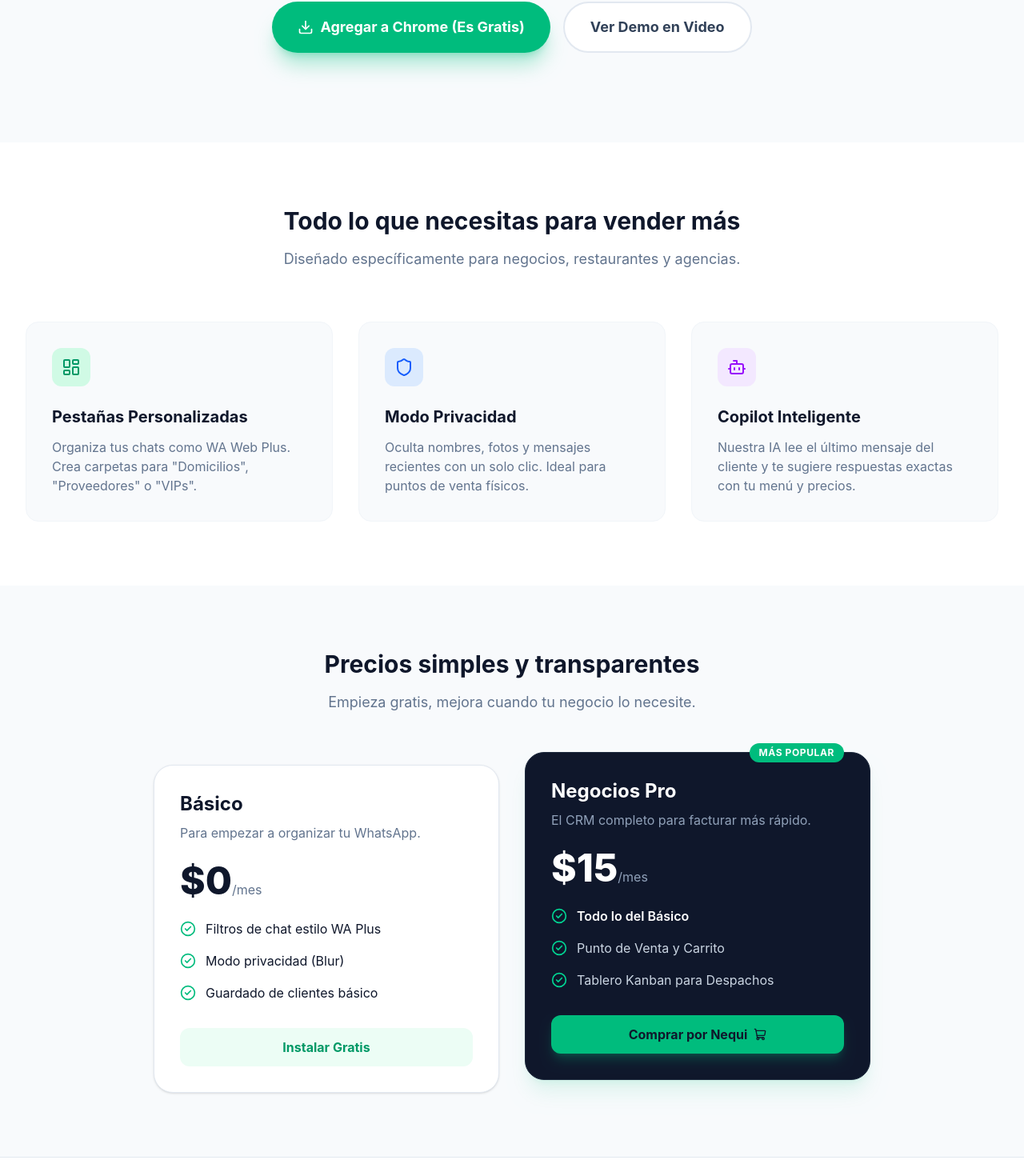
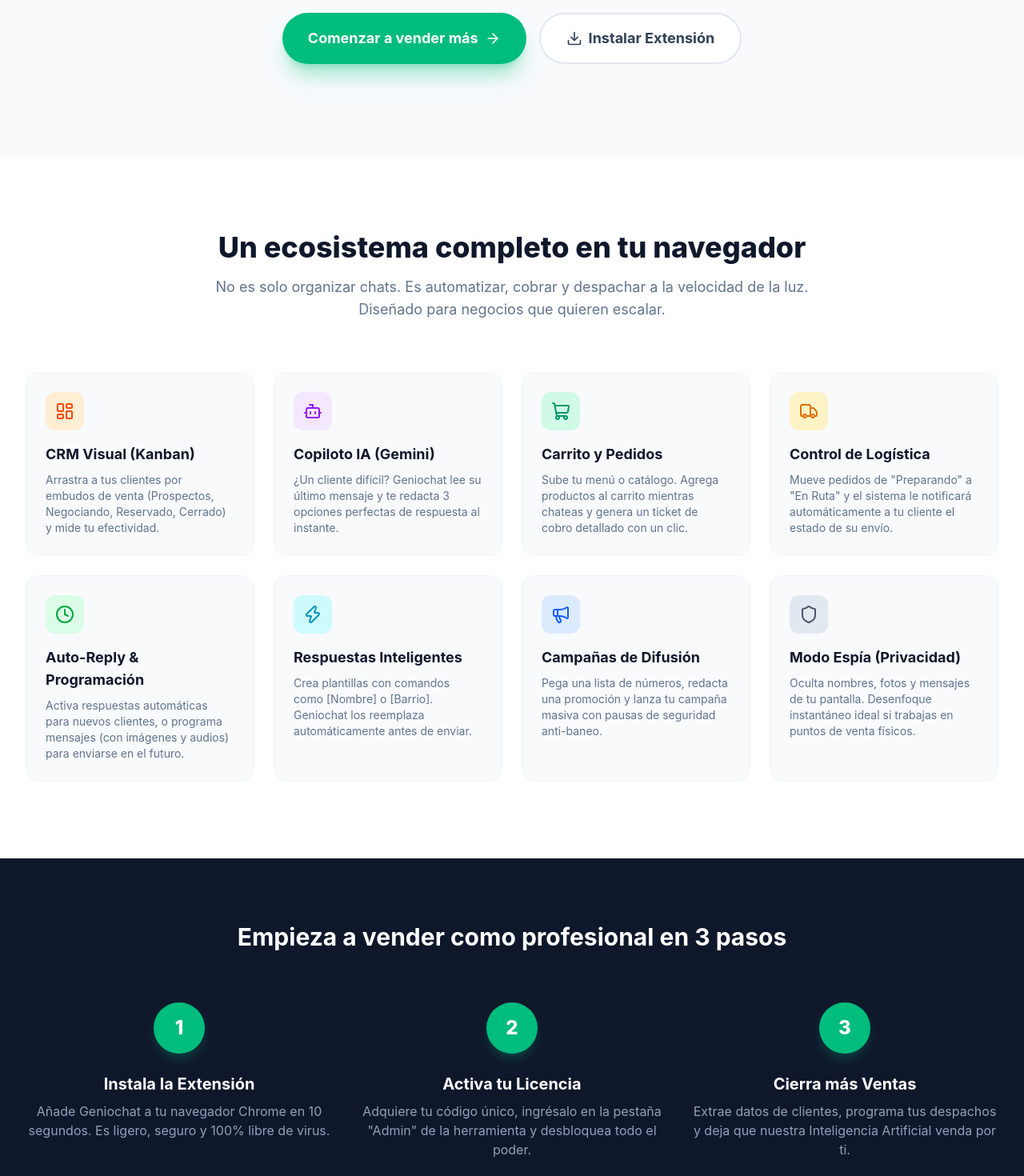
Before and after one commit to marketingdejuan/geniochat-landing, a React (Vite) app: page / in a window 1280 px wide. Shown: the part 540-2010 px from the top of the page at 80% size. Built offline with nearby package versions, Linux system fonts and the light colour scheme.

Commit message:
Mejora de Landing con todas las funciones

```diff
--- a/src/App.jsx
+++ b/src/App.jsx
@@ -1,5 +1,9 @@
 import React from 'react';
-import { Download, CheckCircle2, Shield, LayoutDashboard, MessageSquare, Users, Star, ShoppingCart, Bot } from 'lucide-react';
+import {
+  Download, CheckCircle2, Shield, LayoutDashboard, MessageSquare,
+  Users, Star, ShoppingCart, Bot, Truck, Clock, Zap, Megaphone,
+  CalendarDays, ArrowRight
+} from 'lucide-react';
 
 function App() {
   return (
@@ -15,12 +19,13 @@ function App() {
               </div>
               <span className="font-bold text-xl tracking-tight text-slate-800">Geniochat</span>
             </div>
-            <div className="hidden md:flex space-x-8 text-sm font-medium text-slate-600">
-              <a href="#features" className="hover:text-emerald-500 transition-colors">Características</a>
+            <div className="hidden md:flex space-x-8 text-sm font-bold text-slate-600">
+              <a href="#features" className="hover:text-emerald-500 transition-colors">Todo lo que incluye</a>
+              <a href="#how-it-works" className="hover:text-emerald-500 transition-colors">Cómo funciona</a>
               <a href="#pricing" className="hover:text-emerald-500 transition-colors">Precios</a>
             </div>
             <button className="bg-emerald-500 hover:bg-emerald-600 text-white px-5 py-2 rounded-full text-sm font-bold flex items-center gap-2 transition-all shadow-lg shadow-emerald-500/30">
-              <Download size={16} /> Instalar en Chrome
+              <Download size={16} /> Instalar Gratis
             </button>
           </div>
         </div>
@@ -30,80 +35,155 @@ function App() {
       <div className="relative pt-32 pb-20 lg:pt-40 lg:pb-28 overflow-hidden">
         <div className="max-w-7xl mx-auto px-4 sm:px-6 lg:px-8 text-center relative z-10">
           <div className="inline-flex items-center gap-2 px-3 py-1 rounded-full bg-emerald-100 text-emerald-700 text-sm font-semibold mb-6 border border-emerald-200">
-            <Star size={14} className="fill-emerald-500" /> La herramienta #1 para ventas en WhatsApp
+            <Star size={14} className="fill-emerald-500" /> El SaaS #1 para potenciar tus ventas
           </div>
           <h1 className="text-5xl md:text-7xl font-extrabold tracking-tight mb-6 text-slate-900 leading-tight">
             El superpoder que le faltaba <br className="hidden md:block"/> a tu <span className="text-emerald-500">WhatsApp Web</span>
           </h1>
-          <p className="mt-4 max-w-2xl mx-auto text-xl text-slate-500 mb-10">
-            Convierte tu WhatsApp en un CRM completo. Embudos de venta, respuestas inteligentes, filtros personalizados y carritos de compra sin salir del chat.
+          <p className="mt-4 max-w-2xl mx-auto text-xl text-slate-500 mb-10 leading-relaxed">
+            Deja de perder clientes en el caos de los mensajes. Convierte tu WhatsApp en un CRM visual, conecta la IA de Google y gestiona tus pedidos sin salir del chat.
           </p>
           <div className="flex flex-col sm:flex-row justify-center gap-4">
-            <button className="bg-emerald-500 hover:bg-emerald-600 text-white px-8 py-4 rounded-full text-lg font-bold flex items-center justify-center gap-2 transition-all shadow-xl shadow-emerald-500/30">
-              <Download size={20} /> Agregar a Chrome (Es Gratis)
-            </button>
-            <button className="bg-white border-2 border-slate-200 hover:border-slate-300 text-slate-700 px-8 py-4 rounded-full text-lg font-bold transition-all">
-              Ver Demo en Video
+            <a href="#pricing" className="bg-emerald-500 hover:bg-emerald-600 text-white px-8 py-4 rounded-full text-lg font-bold flex items-center justify-center gap-2 transition-all shadow-xl shadow-emerald-500/30">
+              Comenzar a vender más <ArrowRight size={20} />
+            </a>
+            <button className="bg-white border-2 border-slate-200 hover:border-slate-300 text-slate-700 px-8 py-4 rounded-full text-lg font-bold transition-all flex items-center justify-center gap-2">
+              <Download size={20} /> Instalar Extensión
             </button>
           </div>
         </div>
       </div>
 
-      {/* CARACTERÍSTICAS */}
-      <div id="features" className="py-20 bg-white">
+      {/* MEGA GRILLA DE CARACTERÍSTICAS */}
+      <div id="features" className="py-24 bg-white border-t border-slate-100">
         <div className="max-w-7xl mx-auto px-4 sm:px-6 lg:px-8">
           <div className="text-center mb-16">
-            <h2 className="text-3xl font-bold text-slate-900">Todo lo que necesitas para vender más</h2>
-            <p className="mt-4 text-lg text-slate-500">Diseñado específicamente para negocios, restaurantes y agencias.</p>
+            <h2 className="text-3xl md:text-4xl font-extrabold text-slate-900">Un ecosistema completo en tu navegador</h2>
+            <p className="mt-4 text-lg text-slate-500 max-w-3xl mx-auto">No es solo organizar chats. Es automatizar, cobrar y despachar a la velocidad de la luz. Diseñado para negocios que quieren escalar.</p>
           </div>
 
-          <div className="grid md:grid-cols-3 gap-8">
-            <div className="bg-slate-50 p-8 rounded-2xl border border-slate-100 hover:shadow-lg transition-all">
-              <div className="bg-emerald-100 w-12 h-12 rounded-xl flex items-center justify-center mb-6">
-                <LayoutDashboard className="text-emerald-600" size={24} />
+          <div className="grid md:grid-cols-2 lg:grid-cols-4 gap-6">
+            {/* 1. CRM Kanban */}
+            <div className="bg-slate-50 p-6 rounded-2xl border border-slate-100 hover:shadow-xl hover:border-orange-200 transition-all group">
+              <div className="bg-orange-100 w-12 h-12 rounded-xl flex items-center justify-center mb-4 group-hover:scale-110 transition-transform">
+                <LayoutDashboard className="text-orange-600" size={24} />
               </div>
-              <h3 className="text-xl font-bold mb-3">Pestañas Personalizadas</h3>
-              <p className="text-slate-500">Organiza tus chats como WA Web Plus. Crea carpetas para "Domicilios", "Proveedores" o "VIPs".</p>
+              <h3 className="text-lg font-bold mb-2">CRM Visual (Kanban)</h3>
+              <p className="text-slate-500 text-sm">Arrastra a tus clientes por embudos de venta (Prospectos, Negociando, Reservado, Cerrado) y mide tu efectividad.</p>
             </div>
 
-            <div className="bg-slate-50 p-8 rounded-2xl border border-slate-100 hover:shadow-lg transition-all">
-              <div className="bg-blue-100 w-12 h-12 rounded-xl flex items-center justify-center mb-6">
-                <Shield className="text-blue-600" size={24} />
+            {/* 2. Copilot AI */}
+            <div className="bg-slate-50 p-6 rounded-2xl border border-slate-100 hover:shadow-xl hover:border-purple-200 transition-all group">
+              <div className="bg-purple-100 w-12 h-12 rounded-xl flex items-center justify-center mb-4 group-hover:scale-110 transition-transform">
+                <Bot className="text-purple-600" size={24} />
               </div>
-              <h3 className="text-xl font-bold mb-3">Modo Privacidad</h3>
-              <p className="text-slate-500">Oculta nombres, fotos y mensajes recientes con un solo clic. Ideal para puntos de venta físicos.</p>
+              <h3 className="text-lg font-bold mb-2">Copiloto IA (Gemini)</h3>
+              <p className="text-slate-500 text-sm">¿Un cliente difícil? Geniochat lee su último mensaje y te redacta 3 opciones perfectas de respuesta al instante.</p>
             </div>
 
-            <div className="bg-slate-50 p-8 rounded-2xl border border-slate-100 hover:shadow-lg transition-all">
-              <div className="bg-purple-100 w-12 h-12 rounded-xl flex items-center justify-center mb-6">
-                <Bot className="text-purple-600" size={24} />
+            {/* 3. Punto de Venta */}
+            <div className="bg-slate-50 p-6 rounded-2xl border border-slate-100 hover:shadow-xl hover:border-emerald-200 transition-all group">
+              <div className="bg-emerald-100 w-12 h-12 rounded-xl flex items-center justify-center mb-4 group-hover:scale-110 transition-transform">
+                <ShoppingCart className="text-emerald-600" size={24} />
               </div>
-              <h3 className="text-xl font-bold mb-3">Copilot Inteligente</h3>
-              <p className="text-slate-500">Nuestra IA lee el último mensaje del cliente y te sugiere respuestas exactas con tu menú y precios.</p>
+              <h3 className="text-lg font-bold mb-2">Carrito y Pedidos</h3>
+              <p className="text-slate-500 text-sm">Sube tu menú o catálogo. Agrega productos al carrito mientras chateas y genera un ticket de cobro detallado con un clic.</p>
+            </div>
+
+            {/* 4. Logística */}
+            <div className="bg-slate-50 p-6 rounded-2xl border border-slate-100 hover:shadow-xl hover:border-amber-200 transition-all group">
+              <div className="bg-amber-100 w-12 h-12 rounded-xl flex items-center justify-center mb-4 group-hover:scale-110 transition-transform">
+                <Truck className="text-amber-600" size={24} />
+              </div>
+              <h3 className="text-lg font-bold mb-2">Control de Logística</h3>
+              <p className="text-slate-500 text-sm">Mueve pedidos de "Preparando" a "En Ruta" y el sistema le notificará automáticamente a tu cliente el estado de su envío.</p>
+            </div>
+
+            {/* 5. Automatizaciones */}
+            <div className="bg-slate-50 p-6 rounded-2xl border border-slate-100 hover:shadow-xl hover:border-green-200 transition-all group">
+              <div className="bg-green-100 w-12 h-12 rounded-xl flex items-center justify-center mb-4 group-hover:scale-110 transition-transform">
+                <Clock className="text-green-600" size={24} />
+              </div>
+              <h3 className="text-lg font-bold mb-2">Auto-Reply & Programación</h3>
+              <p className="text-slate-500 text-sm">Activa respuestas automáticas para nuevos clientes, o programa mensajes (con imágenes y audios) para enviarse en el futuro.</p>
+            </div>
+
+            {/* 6. Respuestas con Autollenado */}
+            <div className="bg-slate-50 p-6 rounded-2xl border border-slate-100 hover:shadow-xl hover:border-cyan-200 transition-all group">
+              <div className="bg-cyan-100 w-12 h-12 rounded-xl flex items-center justify-center mb-4 group-hover:scale-110 transition-transform">
+                <Zap className="text-cyan-600" size={24} />
+              </div>
+              <h3 className="text-lg font-bold mb-2">Respuestas Inteligentes</h3>
+              <p className="text-slate-500 text-sm">Crea plantillas con comandos como [Nombre] o [Barrio]. Geniochat los reemplaza automáticamente antes de enviar.</p>
+            </div>
+
+            {/* 7. Difusión Segura */}
+            <div className="bg-slate-50 p-6 rounded-2xl border border-slate-100 hover:shadow-xl hover:border-blue-200 transition-all group">
+              <div className="bg-blue-100 w-12 h-12 rounded-xl flex items-center justify-center mb-4 group-hover:scale-110 transition-transform">
+                <Megaphone className="text-blue-600" size={24} />
+              </div>
+              <h3 className="text-lg font-bold mb-2">Campañas de Difusión</h3>
+              <p className="text-slate-500 text-sm">Pega una lista de números, redacta una promoción y lanza tu campaña masiva con pausas de seguridad anti-baneo.</p>
+            </div>
+
+            {/* 8. Privacidad Extrema */}
+            <div className="bg-slate-50 p-6 rounded-2xl border border-slate-100 hover:shadow-xl hover:border-slate-300 transition-all group">
+              <div className="bg-slate-200 w-12 h-12 rounded-xl flex items-center justify-center mb-4 group-hover:scale-110 transition-transform">
+                <Shield className="text-slate-600" size={24} />
+              </div>
+              <h3 className="text-lg font-bold mb-2">Modo Espía (Privacidad)</h3>
+              <p className="text-slate-500 text-sm">Oculta nombres, fotos y mensajes de tu pantalla. Desenfoque instantáneo ideal si trabajas en puntos de venta físicos.</p>
+            </div>
+          </div>
+        </div>
+      </div>
+
+      {/* CÓMO FUNCIONA */}
+      <div id="how-it-works" className="py-20 bg-slate-900 text-white">
+        <div className="max-w-7xl mx-auto px-4 sm:px-6 lg:px-8">
+          <div className="text-center mb-16">
+            <h2 className="text-3xl font-bold">Empieza a vender como profesional en 3 pasos</h2>
+          </div>
+          <div className="grid md:grid-cols-3 gap-8 text-center">
+            <div className="flex flex-col items-center">
+              <div className="w-16 h-16 bg-emerald-500 rounded-full flex items-center justify-center text-2xl font-extrabold mb-6 shadow-lg shadow-emerald-500/20">1</div>
+              <h3 className="text-xl font-bold mb-2">Instala la Extensión</h3>
+              <p className="text-slate-400">Añade Geniochat a tu navegador Chrome en 10 segundos. Es ligero, seguro y 100% libre de virus.</p>
+            </div>
+            <div className="flex flex-col items-center">
+              <div className="w-16 h-16 bg-emerald-500 rounded-full flex items-center justify-center text-2xl font-extrabold mb-6 shadow-lg shadow-emerald-500/20">2</div>
+              <h3 className="text-xl font-bold mb-2">Activa tu Licencia</h3>
+              <p className="text-slate-400">Adquiere tu código único, ingrésalo en la pestaña "Admin" de la herramienta y desbloquea todo el poder.</p>
+            </div>
+            <div className="flex flex-col items-center">
+              <div className="w-16 h-16 bg-emerald-500 rounded-full flex items-center justify-center text-2xl font-extrabold mb-6 shadow-lg shadow-emerald-500/20">3</div>
+              <h3 className="text-xl font-bold mb-2">Cierra más Ventas</h3>
+              <p className="text-slate-400">Extrae datos de clientes, programa tus despachos y deja que nuestra Inteligencia Artificial venda por ti.</p>
             </div>
           </div>
         </div>
       </div>
 
       {/* PRECIOS */}
-      <div id="pricing" className="py-20 bg-slate-50">
+      <div id="pricing" className="py-24 bg-slate-50">
         <div className="max-w-7xl mx-auto px-4 sm:px-6 lg:px-8">
           <div className="text-center mb-16">
             <h2 className="text-3xl font-bold text-slate-900">Precios simples y transparentes</h2>
-            <p className="mt-4 text-lg text-slate-500">Empieza gratis, mejora cuando tu negocio lo necesite.</p>
+            <p className="mt-4 text-lg text-slate-500">Sin contratos forzosos. Mejora cuando tu negocio lo necesite.</p>
           </div>
 
           <div className="grid md:grid-cols-2 gap-8 max-w-4xl mx-auto">
-            <div className="bg-white p-8 rounded-3xl border border-slate-200 shadow-sm flex flex-col">
-              <h3 className="text-2xl font-bold mb-2">Básico</h3>
+
+            {/* PLAN BÁSICO */}
+            <div className="bg-white p-8 rounded-3xl border border-slate-200 shadow-sm flex flex-col hover:shadow-lg transition-shadow">
+              <h3 className="text-2xl font-bold mb-2">Versión Lite</h3>
               <p className="text-slate-500 mb-6">Para empezar a organizar tu WhatsApp.</p>
               <div className="mb-6"><span className="text-5xl font-extrabold">$0</span><span className="text-slate-500">/mes</span></div>
               <ul className="flex flex-col gap-4 mb-8 flex-1">
-                <li className="flex items-center gap-3"><CheckCircle2 className="text-emerald-500" size={20}/> Filtros de chat estilo WA Plus</li>
-                <li className="flex items-center gap-3"><CheckCircle2 className="text-emerald-500" size={20}/> Modo privacidad (Blur)</li>
-                <li className="flex items-center gap-3"><CheckCircle2 className="text-emerald-500" size={20}/> Guardado de clientes básico</li>
+                <li className="flex items-center gap-3"><CheckCircle2 className="text-emerald-500" size={20}/> Filtros de chat superiores</li>
+                <li className="flex items-center gap-3"><CheckCircle2 className="text-emerald-500" size={20}/> Modo privacidad en pantalla (Blur)</li>
+                <li className="flex items-center gap-3"><CheckCircle2 className="text-emerald-500" size={20}/> Extracción básica de contactos</li>
               </ul>
-              {/* BOTÓN DEL PLAN BÁSICO (Con alerta mientras aprueban la tienda) */}
               <button
                 onClick={() => alert('Próximamente: El enlace de la Chrome Store estará activo en un par de días. ¡Escríbenos para darte acceso anticipado!')}
                 className="w-full py-3 rounded-xl font-bold text-emerald-600 bg-emerald-50 hover:bg-emerald-100 transition-colors"
@@ -112,31 +192,58 @@ function App() {
               </button>
             </div>
 
-            <div className="bg-slate-900 p-8 rounded-3xl border border-slate-800 shadow-xl shadow-emerald-500/10 flex flex-col relative transform md:-translate-y-4">
-              <div className="absolute top-0 right-8 transform -translate-y-1/2 bg-emerald-500 text-white px-3 py-1 rounded-full text-xs font-bold uppercase tracking-wider">
+            {/* PLAN PRO */}
+            <div className="bg-slate-900 p-8 rounded-3xl border border-slate-800 shadow-2xl shadow-emerald-500/20 flex flex-col relative transform md:-translate-y-4">
+              <div className="absolute top-0 right-8 transform -translate-y-1/2 bg-emerald-500 text-white px-3 py-1 rounded-full text-xs font-bold uppercase tracking-wider shadow-lg">
                 Más Popular
               </div>
               <h3 className="text-2xl font-bold mb-2 text-white">Negocios Pro</h3>
-              <p className="text-slate-400 mb-6">El CRM completo para facturar más rápido.</p>
+              <p className="text-slate-400 mb-6">El ecosistema completo para facturar más rápido.</p>
               <div className="mb-6"><span className="text-5xl font-extrabold text-white">$15</span><span className="text-slate-400">/mes</span></div>
+
               <ul className="flex flex-col gap-4 mb-8 flex-1 text-slate-300">
-                <li className="flex items-center gap-3"><CheckCircle2 className="text-emerald-400" size={20}/> <span className="font-semibold text-white">Todo lo del Básico</span></li>
-                <li className="flex items-center gap-3"><CheckCircle2 className="text-emerald-400" size={20}/> Punto de Venta y Carrito</li>
-                <li className="flex items-center gap-3"><CheckCircle2 className="text-emerald-400" size={20}/> Tablero Kanban para Despachos</li>
+                <li className="flex items-center gap-3"><CheckCircle2 className="text-emerald-400" size={20}/> <span className="font-semibold text-white">Todo lo de la versión Lite</span></li>
+                <li className="flex items-center gap-3"><CheckCircle2 className="text-emerald-400" size={20}/> Punto de Venta, Carrito y Tickets</li>
+                <li className="flex items-center gap-3"><CheckCircle2 className="text-emerald-400" size={20}/> Embudo de Ventas (CRM Kanban)</li>
+                <li className="flex items-center gap-3"><CheckCircle2 className="text-emerald-400" size={20}/> Copiloto con Inteligencia Artificial</li>
+                <li className="flex items-center gap-3"><CheckCircle2 className="text-emerald-400" size={20}/> Auto-respuestas y Logística</li>
               </ul>
-              {/* BOTÓN DIRECTO A WHATSAPP PARA PAGO POR NEQUI */}
+
+              {/* BOTÓN NEQUI */}
               <button
                 onClick={() => window.open('https://wa.me/573003298899?text=Hola%20Juan,%20vengo%20de%20la%20p%C3%A1gina%20web.%20Quiero%20adquirir%20el%20plan%20Negocios%20Pro%20de%20Geniochat.%20%C2%BFMe%20puedes%20pasar%20tu%20Nequi%3F', '_blank')}
-                className="w-full py-3 rounded-xl font-bold text-slate-900 bg-emerald-500 hover:bg-emerald-400 transition-colors shadow-lg shadow-emerald-500/25 flex justify-center items-center gap-2"
+                className="w-full py-4 rounded-xl font-bold text-slate-900 bg-emerald-500 hover:bg-emerald-400 transition-all shadow-lg shadow-emerald-500/25 flex justify-center items-center gap-2 text-lg"
               >
-                Comprar por Nequi <ShoppingCart size={16} />
+                Comprar Licencia <ShoppingCart size={20} />
               </button>
+              <p className="text-center text-[10px] text-slate-500 mt-4">Soporte y pagos 100% seguros vía WhatsApp o Nequi.</p>
             </div>
           </div>
         </div>
       </div>
 
-      {/* FOOTER - ACTUALIZADO CON POLÍTICA DE PRIVACIDAD */}
+      {/* FAQ SECTION */}
+      <div className="py-20 bg-white border-t border-slate-100">
+        <div className="max-w-3xl mx-auto px-4 sm:px-6 lg:px-8">
+          <h2 className="text-3xl font-bold text-center mb-10">Preguntas Frecuentes</h2>
+          <div className="space-y-6">
+            <div className="bg-slate-50 p-6 rounded-xl border border-slate-100">
+              <h4 className="font-bold text-lg mb-2">¿Es seguro? ¿Pueden banear mi número?</h4>
+              <p className="text-slate-600">Geniochat es 100% seguro. Operamos localmente en tu navegador sin hackear la API oficial de WhatsApp. Nuestras herramientas de difusión tienen pausas programadas para simular el comportamiento humano y proteger tu número.</p>
+            </div>
+            <div className="bg-slate-50 p-6 rounded-xl border border-slate-100">
+              <h4 className="font-bold text-lg mb-2">¿Tienen acceso a mis chats o contactos?</h4>
+              <p className="text-slate-600">Absolutamente NO. Toda tu información se guarda en tu propio dispositivo (Local Storage). Geniochat no tiene servidores que almacenen la base de datos de tus clientes.</p>
+            </div>
+            <div className="bg-slate-50 p-6 rounded-xl border border-slate-100">
+              <h4 className="font-bold text-lg mb-2">¿Debo pagar extra por usar la IA de Google Gemini?</h4>
+              <p className="text-slate-600">No, es completamente gratis. Dentro de tu panel Admin te enseñamos cómo sacar tu propia llave secreta (API Key) gratuita directamente desde la web de desarrolladores de Google.</p>
+            </div>
+          </div>
+        </div>
+      </div>
+
+      {/* FOOTER */}
       <footer className="bg-white border-t border-slate-200 py-12">
         <div className="max-w-7xl mx-auto px-4 text-center flex flex-col items-center">
           <div className="flex items-center justify-center gap-2 mb-4">
@@ -146,8 +253,11 @@ function App() {
             <span className="font-bold text-lg text-slate-800">Geniochat</span>
           </div>
 
-          <p className="text-slate-500 text-sm mb-4">
+          <p className="text-slate-500 text-sm mb-2">
             © 2026 Geniochat. No estamos afiliados a WhatsApp LLC ni a Meta Platforms, Inc.
+          </p>
+          <p className="text-slate-400 text-xs mb-6">
+            Soporte comercial: +57 300 329 8899
           </p>
 
           <div className="mt-2">
```
